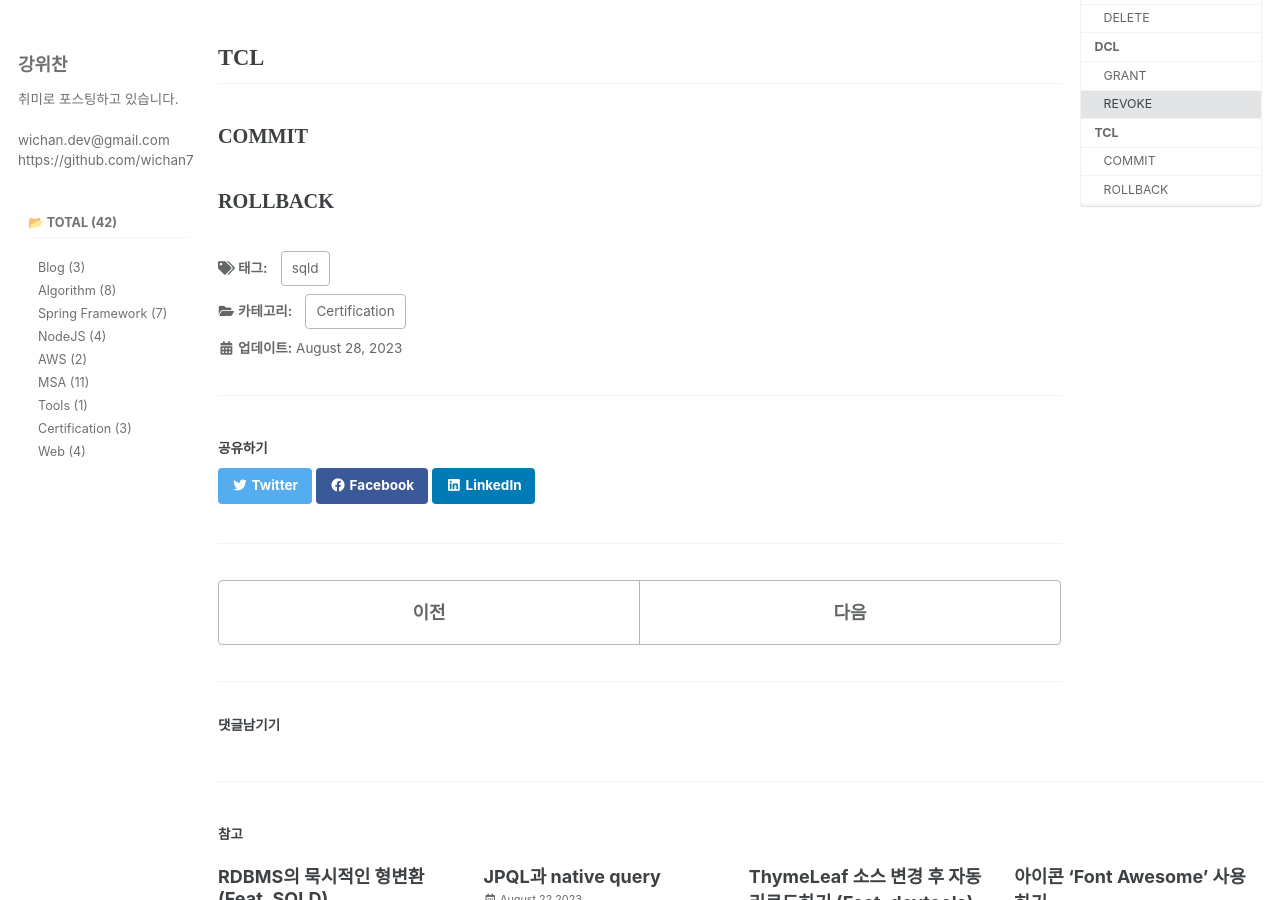
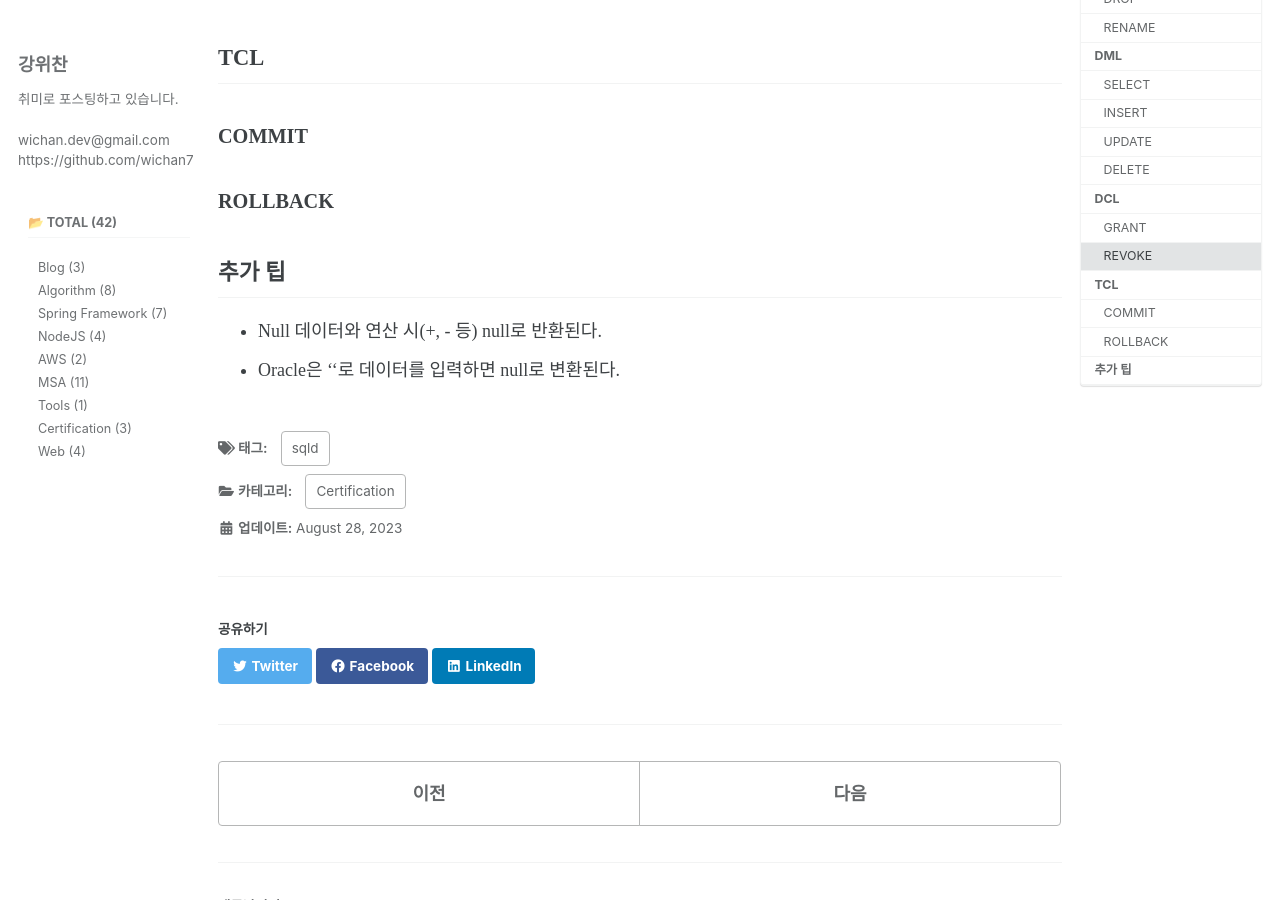
Before and after one commit to wichan7/wichan7.github.io, a Jekyll site: the page built from _posts/2023-08-28-sqld-diary.md, in a window 1280 px wide and 900 px high, scrolled down 5105 px. Built offline with Jekyll 4.4.1, drawn with Linux system fonts in a browser that asks for light colours; cached includes are drawn as plain includes; some web fonts are replaced; comment, search, counter and statistics services are not loaded.

Commit message:
Style: 코드 개선

```diff
--- a/_posts/2023-08-28-sqld-diary.md
+++ b/_posts/2023-08-28-sqld-diary.md
@@ -147,3 +147,7 @@ RENAME emp TO emp_new
 ## TCL
 ### COMMIT
 ### ROLLBACK
+
+## 추가 팁
+* Null 데이터와 연산 시(+, - 등) null로 반환된다.
+* Oracle은 ''로 데이터를 입력하면 null로 변환된다.
```
